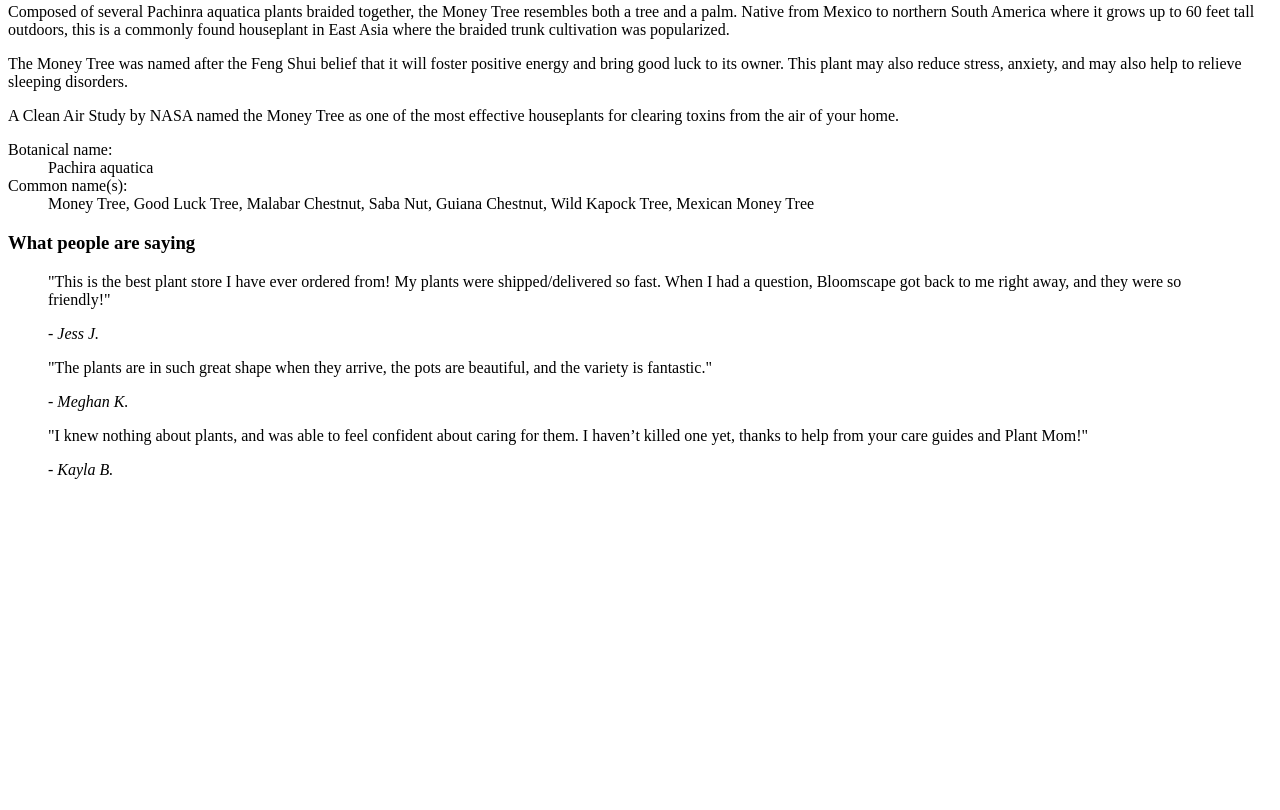
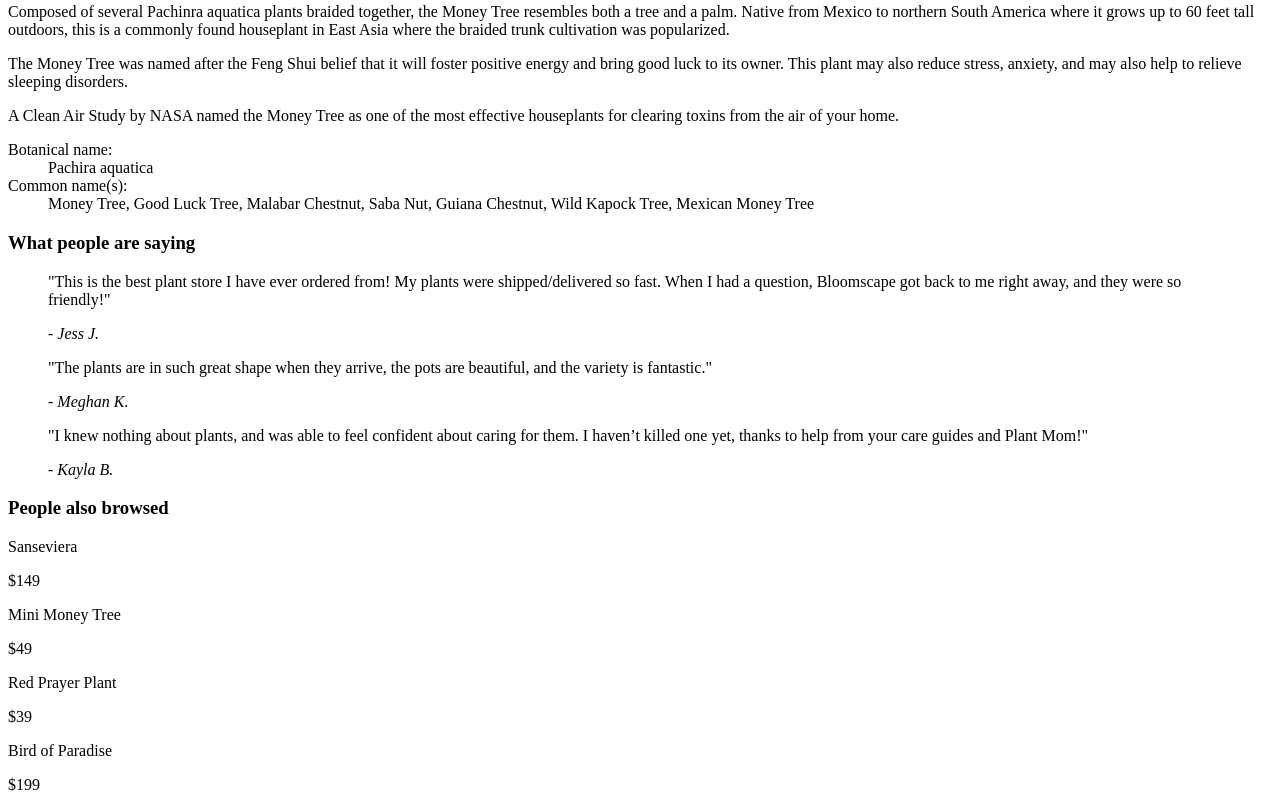
Before and after one commit to BHill33/plant-store, a plain HTML site: page index.html in a window 1280 px wide. Shown: the part 588-1398 px from the top of the page. Before the commit the page ends 1083 px from the top, so only its background shows below. Drawn offline with Linux system fonts and the light colour scheme.

Commit message:
Add browsed section

```diff
--- a/index.html
+++ b/index.html
@@ -62,3 +62,24 @@
       <footer>- <cite>Kayla B.</cite></footer>
       </blockquote>
   </div>
+  <section>
+    <h3>People also browsed</h3>
+    <div class="searched">
+      <article class="plant1">
+        <p>Sanseviera</p>
+        <p>$149</p>
+      </article>
+      <article class="plant2">
+        <p>Mini Money Tree</p>
+        <p>$49</p>
+      </article>
+      <article class="plant3">
+        <p>Red Prayer Plant</p>
+        <p>$39</p>
+      </article>
+      <article class="plant4">
+        <p>Bird of Paradise</p>
+        <p>$199</p>
+      </article>
+    </div>
+  </section>
```
